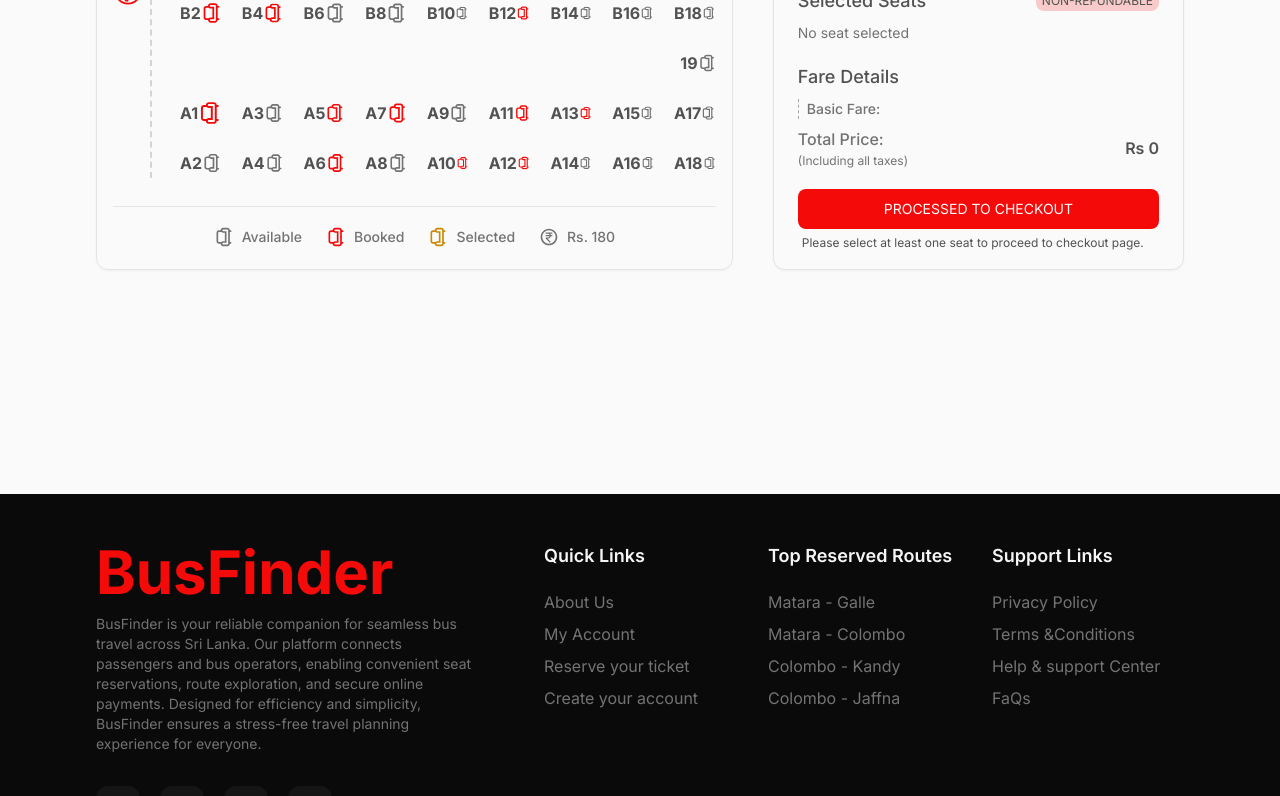
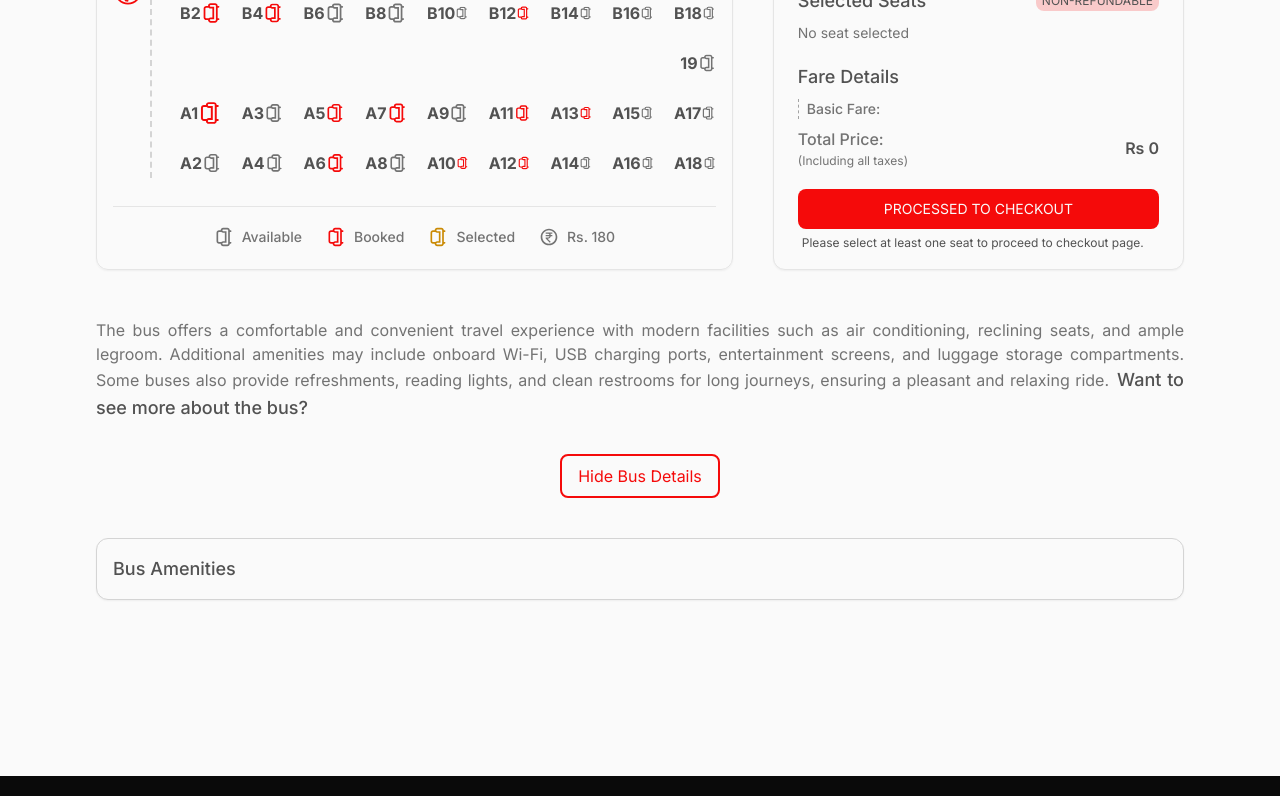
Before and after one commit to RithikRanaweera/Bus_Ticket_Booking, a React (Vite) app in the folder busticketbooking/: page /bus-tickets/detail in a window 1280 px wide. Shown: the part 500-1296 px from the top of the page. Built offline with nearby package versions, Linux system fonts and the light colour scheme.

Commit message:
Create Toggle Button

```diff
--- /dev/null
+++ b/busticketbooking/src/components/togglebtn/ToggleBtn.jsx
@@ -0,0 +1,59 @@
+import React, { useState, useEffect, useRef } from 'react'
+import { use } from 'react';
+
+const ToggleBtn = ({ buttonText, buttonTextHidden, children }) => {
+
+    const [isVisible, setIsVisible] = useState(true);
+    const toggleRef = useRef(null);
+
+    const toggleVisibility = () => {
+        setIsVisible(!isVisible);
+    };
+
+
+    // hande the click outside the toggle button
+
+    const handleOutsies = (e) =>{
+        if (toggleRef.current && !toggleRef.current.contains(e.target)) {
+            setIsVisible(false);
+        }
+    }
+
+
+    useEffect(() => {
+        document.addEventListener('mousedown', handleOutsies);
+        return () => {
+            // remove event listener
+            document.removeEventListener('mousedown', handleOutsies);
+        };
+    }, []);
+
+
+
+  return (
+    <div className='w-full h-auto' ref={toggleRef}>
+      <button
+        onClick={toggleVisibility}
+        className={`w-fit px-4 py-2 border-2 border-primary rounded-lg text-primary hover:bg-primary $
+        {!isVisible ? 'bg-primary text-neutral-50' : 'border-primary
+        bg-transparent text-primary'} rounded-lg transition`}
+        >
+        {isVisible ? buttonTextHidden : buttonText}
+      </button>
+
+
+
+        {isVisible && (
+            <div className='mt-10 p-4 bg-neutral-50 border border-neutral-300 rounded-xl shadow-sm  '>
+
+                {children}
+
+
+            </div>
+        )}
+
+    </div>
+  )
+}
+
+export default ToggleBtn
--- a/busticketbooking/src/pages/ticket/detail/Detail.jsx
+++ b/busticketbooking/src/pages/ticket/detail/Detail.jsx
@@ -4,6 +4,9 @@ import WarningAlert from '../../../components/alertmessage/WarningAlert'
 import { Link } from 'react-router-dom'
 import TopLayout from '../../../layout/toppage/TopLayout'
 import BusSeat from './seat/busseat/BusSeat'
+import ToggleBtn from '../../../components/togglebtn/ToggleBtn'
+import Amenities from './amenities/Amenities'
+
 
 const Detail = () => {
 
@@ -39,7 +42,45 @@ const Detail = () => {
         </div>
 
         {/* Bus details */}
-        <div className="flex flex-col items-center justify-center w-full gap-8 text-center"></div>
+        <div className="flex flex-col items-center justify-center w-full gap-8 text-center">
+
+            {/* short description about the bus  */}
+            <p className="text-base text-neutral-500 font-normal text-justify">
+            The bus offers a comfortable and convenient travel experience with modern facilities such as air conditioning,
+            reclining seats, and ample legroom.
+            Additional amenities may include onboard Wi-Fi, USB charging ports, entertainment screens, and luggage storage compartments.
+            Some buses also provide refreshments, reading lights, and clean restrooms for long journeys, ensuring a pleasant and relaxing ride.
+             <span className="text-lg text-neutral-600 font-medium ml-2">
+                Want to see more about the bus?
+            </span>
+            </p>
+
+            {/* Button */}
+            <div className="w-full flex items-center justify-center gap-6 flex-col">
+
+                <ToggleBtn
+                    buttonText={"See Bus Details"}
+                    buttonTextHidden={"Hide Bus Details"}
+                >
+                    <div className="w-full space-y-10">
+
+                        {/* reservation policy and amenities */}
+                        <div className="w-full grid grid-cols-7 gap-20">
+
+                            {/* Amenities */}
+                            <Amenities/>
+
+                            {/*Rreservation policy */}
+
+                        </div>
+                        {/* bus images */}
+                    </div>
+
+                </ToggleBtn>
+
+            </div>
+
+        </div>
 
     </RootLayout>
 
--- /dev/null
+++ b/busticketbooking/src/pages/ticket/detail/amenities/Amenities.jsx
@@ -0,0 +1,15 @@
+import React from 'react'
+
+const Amenities = () => {
+  return (
+    <div className='col-span-3 w-full '>
+      <div className="w-full space-y-3">
+        <h1 className="text-lg text-neutral-600 font-medium text-start">
+            Bus Amenities
+        </h1>
+      </div>
+    </div>
+  )
+}
+
+export default Amenities
```
